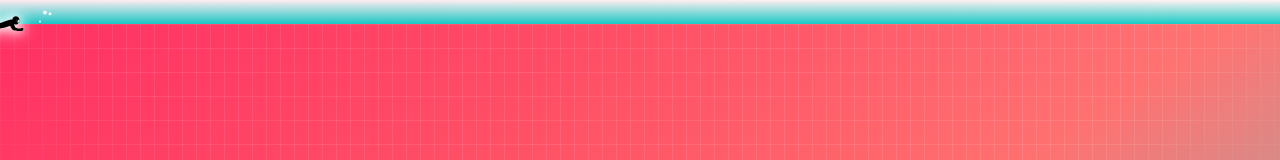
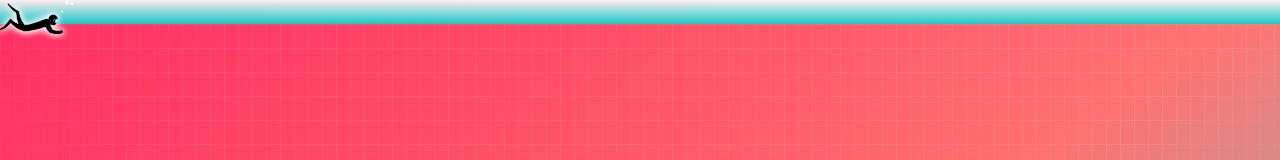
Before and after one commit to AmilyCC/Amily-s-Portfolio, a React (Create React App) app: page / in a window 1280 px wide. Shown: the top 160 px of the page. Built offline with nearby package versions, Linux system fonts and the light colour scheme.

Commit message:
renew svg design

```diff
--- a/src/components/ScrollProgress.js
+++ b/src/components/ScrollProgress.js
@@ -55,19 +55,78 @@ const ScrollProgress = ({ progress }) => {
       <motion.div
         className="absolute"
         style={{
-          x: `calc(-50% + ${diverX}px)`,
-          bottom: `-28px`,
+          x: `calc(-10% + ${diverX}px)`,
+          bottom: `-38px`,
           transition: { type: "spring", stiffness: 50, damping: 20 }
         }}
       >
-        <img
-          src="images/diver.svg"
-          alt="diver"
-          width="60"
-          height="80"
-          className="diver-glow-ios"
-          style={{ display: 'block', filter: 'drop-shadow(0 0 0 white) drop-shadow(0 0 4px white) drop-shadow(0 0 8px white)' }}
-        />
+         <svg version="1.0" xmlns="http://www.w3.org/2000/svg"
+ width="80" height="80" viewBox="0 0 1024.000000 1024.000000"
+ preserveAspectRatio="xMidYMid meet">
+
+<defs>
+  <filter id="white-glow" x="-20%" y="-20%" width="140%" height="140%">
+    <feDropShadow dx="0" dy="0" stdDeviation="500" flood-color="#FFF" flood-opacity="1"/>
+    <feDropShadow dx="0" dy="0" stdDeviation="80" flood-color="#FFF" flood-opacity="0.8"/>
+    <feDropShadow dx="0" dy="0" stdDeviation="10" flood-color="#FFF" flood-opacity="0.3"/>
+  </filter>
+</defs>
+
+<g filter="url(#white-glow)" transform="translate(0.000000,1024.000000) scale(0.100000,-0.100000)"
+fill="#000000" stroke="none">
+<path d="M1992 7538 c-44 -44 39 -235 186 -431 181 -240 590 -611 836 -758
+l54 -33 7 -90 c11 -155 35 -355 61 -506 46 -271 153 -658 215 -782 11 -21 19
+-42 19 -47 0 -5 -45 10 -100 34 -287 126 -638 376 -704 502 -19 37 -64 79 -99
+92 -44 17 -88 13 -145 -14 -74 -34 -154 -119 -246 -260 -131 -200 -223 -312
+-401 -491 -255 -256 -457 -406 -705 -525 -69 -33 -145 -70 -170 -82 -55 -27
+-64 -57 -23 -77 16 -8 74 -15 138 -18 304 -11 645 132 1007 422 162 131 384
+357 465 475 1 2 58 -49 125 -115 423 -410 924 -722 1404 -873 296 -93 437 -93
+954 0 690 124 1235 260 1783 443 l188 63 29 -58 c106 -209 356 -564 454 -643
+61 -50 134 -83 243 -111 213 -53 431 -74 833 -82 424 -8 515 7 609 95 58 54
+116 169 126 248 11 88 -44 140 -172 163 -79 15 -161 2 -285 -43 l-97 -35 -133
+14 c-192 21 -557 74 -595 86 -52 16 -107 90 -181 242 -66 134 -162 379 -162
+412 0 14 4 13 38 -1 134 -58 175 -67 297 -68 110 -1 125 1 184 26 82 35 162
+96 205 155 34 48 37 73 7 73 -9 0 -21 4 -27 8 -7 4 25 8 70 9 75 3 79 2 56
+-12 -22 -12 -22 -14 -6 -15 30 0 120 100 154 171 38 80 72 211 72 278 0 85
+-41 159 -104 186 -25 11 -32 24 -51 88 -29 100 -76 177 -158 258 -119 118
+-267 179 -435 179 -224 0 -422 -126 -522 -333 -38 -79 -70 -180 -70 -220 0
+-14 -4 -17 -17 -12 -10 4 -77 10 -148 12 -158 7 -177 2 -550 -134 -706 -258
+-1328 -465 -1587 -528 -188 -45 -570 -105 -671 -105 -41 0 -231 233 -340 417
+-139 235 -242 483 -338 818 -35 120 -42 160 -48 280 -11 196 -24 215 -196 305
+-329 172 -676 426 -1051 771 -86 79 -170 154 -187 166 -34 25 -76 30 -95 11z
+m6171 -1945 c-7 -2 -21 -2 -30 0 -10 3 -4 5 12 5 17 0 24 -2 18 -5z m117 -3
+c-30 -3 -66 -4 -80 0 -14 4 10 7 55 7 75 0 77 0 25 -7z m113 -7 c-7 -2 -21 -2
+-30 0 -10 3 -4 5 12 5 17 0 24 -2 18 -5z m78 -45 c3 -5 10 -8 15 -6 5 1 22
+-20 37 -47 25 -45 27 -57 23 -121 -4 -67 -39 -210 -56 -227 -10 -11 -22 56
+-14 79 4 11 4 16 0 13 -10 -9 -26 -70 -17 -64 5 2 11 -8 14 -23 6 -27 -17 -84
+-52 -130 l-17 -23 -12 25 c-8 18 -8 25 -1 23 6 -1 13 6 14 16 4 20 -6 22 -25
+5 -7 -7 -5 -1 6 13 10 15 23 24 28 21 5 -3 6 -1 3 5 -4 6 2 28 12 49 37 76 54
+154 49 226 -3 37 -3 66 1 64 3 -2 4 16 2 40 -2 35 -7 44 -20 42 -9 -1 -27 8
+-40 21 l-23 23 33 -7 c19 -4 37 -12 40 -17z m-441 -14 c0 -8 -5 -12 -10 -9 -6
+4 -8 11 -5 16 9 14 15 11 15 -7z m385 -5 c-3 -3 9 -19 25 -34 17 -16 30 -32
+30 -37 0 -4 -15 9 -34 29 -30 33 -42 38 -93 44 l-58 7 67 -1 c36 -1 65 -4 63
+-8z m-165 -20 c-19 -11 -52 -39 -74 -62 -33 -36 -35 -37 -16 -9 23 35 95 92
+114 92 6 0 -5 -9 -24 -21z m147 -9 c18 -10 39 -30 47 -43 56 -84 0 -305 -100
+-397 -48 -44 -79 -55 -128 -46 -44 8 -102 72 -112 121 -17 93 23 233 89 311
+33 38 101 74 142 74 17 0 44 -9 62 -20z m-382 0 c3 -5 1 -10 -5 -10 -11 0 -24
+-11 -48 -41 -7 -9 -17 -42 -23 -73 -8 -45 -7 -61 3 -74 10 -12 10 -14 1 -8
+-10 5 -13 -12 -14 -76 -1 -66 -3 -77 -10 -53 -25 80 1 251 48 313 25 33 37 39
+48 22z m103 -147 c-6 -16 -16 -50 -23 -78 l-13 -50 2 56 c0 32 4 53 7 47 4 -5
+11 4 17 21 6 17 13 31 16 31 3 0 0 -12 -6 -27z m-41 -165 c-3 -7 -5 -2 -5 12
+0 14 2 19 5 13 2 -7 2 -19 0 -25z m10 -60 c-3 -8 -6 -5 -6 6 -1 11 2 17 5 13
+3 -3 4 -12 1 -19z m-123 -28 c10 -13 9 -13 -6 -1 -10 7 -18 21 -17 30 0 13 1
+14 6 1 3 -8 11 -22 17 -30z m140 -6 c3 -8 2 -12 -4 -9 -6 3 -10 10 -10 16 0
+14 7 11 14 -7z m80 -93 c-3 -3 -15 6 -27 18 l-22 24 27 -19 c14 -10 24 -21 22
+-23z m161 29 c-3 -5 -16 -15 -28 -21 -19 -9 -19 -8 3 10 28 23 34 26 25 11z
+m-224 -25 c19 -8 29 -14 23 -15 -7 0 -27 7 -45 15 -19 8 -29 14 -23 15 7 0 27
+-7 45 -15z"/>
+<path d="M8494 5490 c0 -13 4 -16 10 -10 7 7 7 13 0 20 -6 6 -10 3 -10 -10z"/>
+<path d="M8491 5384 c0 -11 3 -14 6 -6 3 7 2 16 -1 19 -3 4 -6 -2 -5 -13z"/>
+<path d="M8492 5305 c0 -16 2 -22 5 -12 2 9 2 23 0 30 -3 6 -5 -1 -5 -18z"/>
+<path d="M8272 4934 c9 -9 21 -15 27 -13 6 2 -2 10 -17 17 -25 11 -25 11 -10
+-4z"/>
+</g>
+</svg>
         <motion.div
           className="absolute"
           style={{
```
